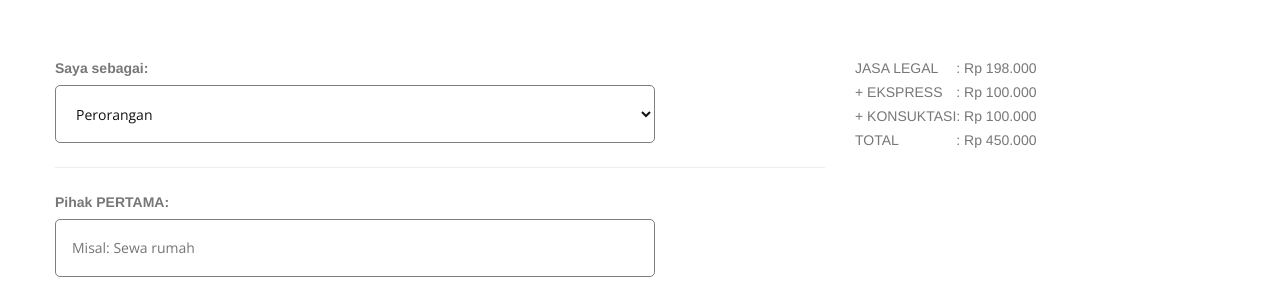
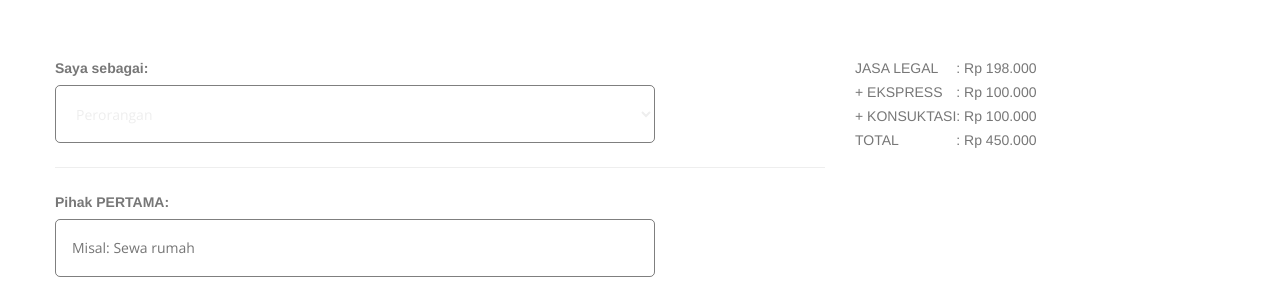
Before and after one commit to kemtol/legalserviceindonesia, a Jekyll site: the page built from laman/checkout.md, in a window 1280 px wide. Shown: the part 432-732 px from the top of the page. Built offline with Jekyll 4.4.1, drawn with Linux system fonts in a browser that asks for light colours.

Commit message:
Update custom.css

```diff
--- a/css/custom.css
+++ b/css/custom.css
@@ -228,6 +228,7 @@ section:nth-of-type(odd){
 
 #page .inputs-wrapper select{
 	height:56px;
+	color: #eee;
 }
 
 #page #checkout .btn-primary.btn-filled {
```
